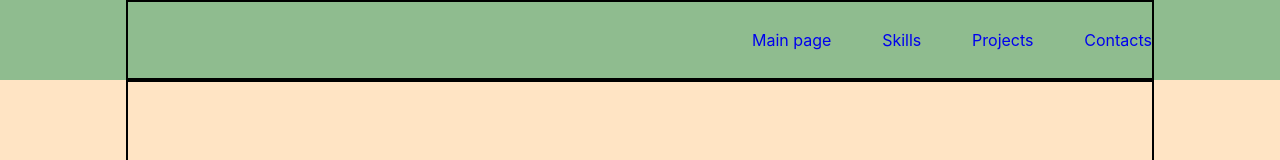
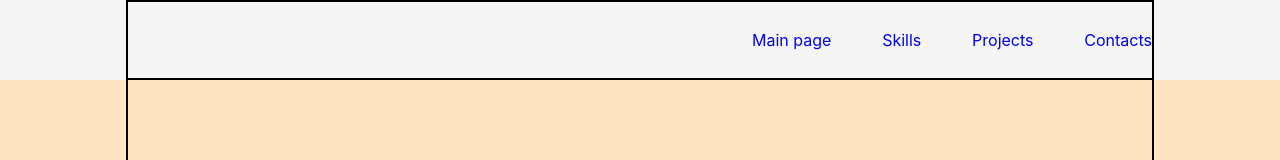
Before and after one commit to AnnaBoldyreva/portfolio, a React (Create React App) app: page / in a window 1280 px wide. Shown: the top 160 px of the page. Built offline with nearby package versions, Linux system fonts and the light colour scheme.

Commit message:
fixed position for header

```diff
--- a/src/Header.module.css
+++ b/src/Header.module.css
@@ -1,9 +1,10 @@
 .header {
    display: flex;
    justify-content: center;
-
    height: 80px;
-   background-color: darkseagreen;
+   background-color: whitesmoke;
+   position: fixed;
+   width: 100%;
 }
 
 .container {
```
